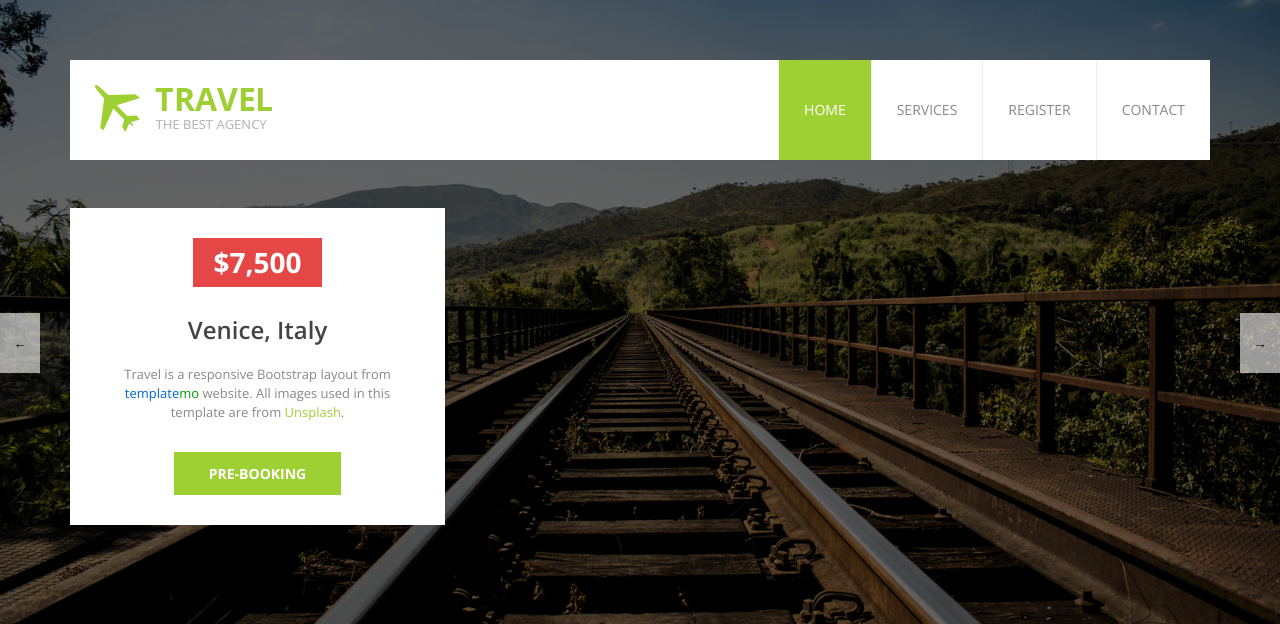
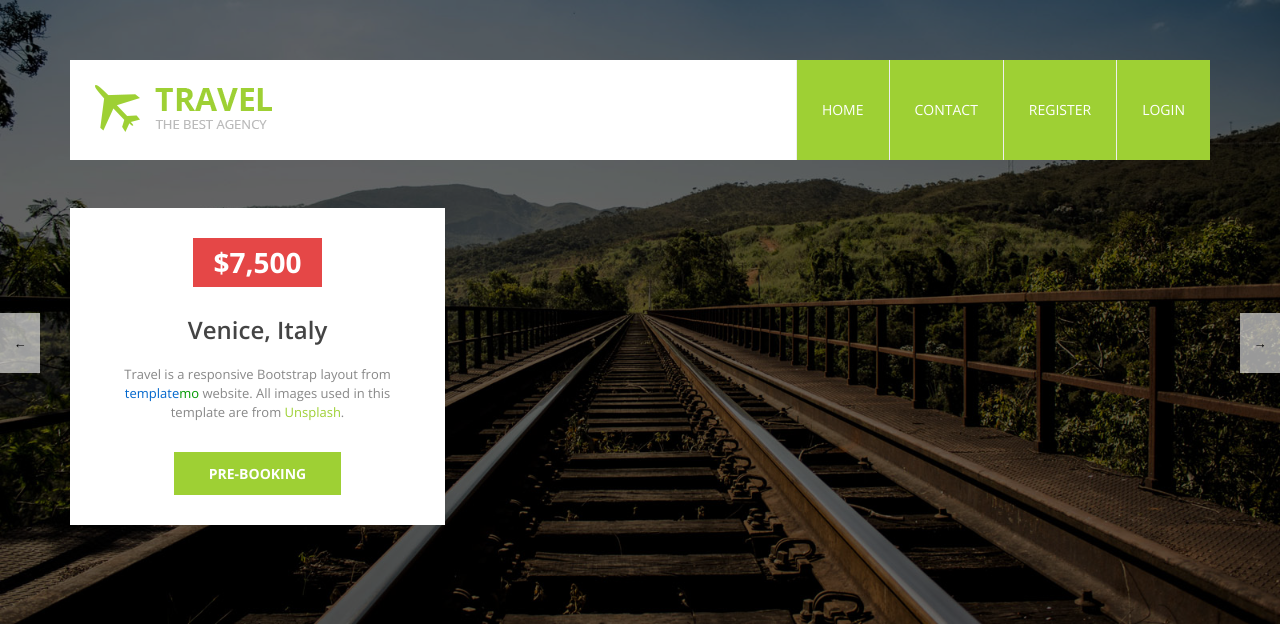
Before and after one commit to Tharun246/repo1, a Django app: page / in a window 1280 px wide. Shown: the top 624 px of the page. Run offline with Django 4.2, Linux system fonts and the light colour scheme; data that the repository does not hold is empty; some libraries are stand-ins or nearby versions.

Commit message:
gangarpanam

```diff
--- a/proj/accounts/urls.py
+++ b/proj/accounts/urls.py
@@ -4,4 +4,6 @@ from . import views
 urlpatterns=[
 
     path('register',views.reg,name="name"),
+    path('login',views.log,name="login"),
+    path('logout',views.logg,name="logout"),
 ]
--- a/proj/templates/index.html
+++ b/proj/templates/index.html
@@ -21,6 +21,14 @@
         <link rel="stylesheet" href="{% static 'css/templatemo_style.css' %}">
 
         <script src="{% static 'js/vendor/modernizr-2.6.1-respond-1.1.0.min.js' %}"></script>
+        <style>
+            .middle {
+                display: flex;
+                justify-content: center;
+                align-items: center;
+            }
+        </style>
+
     </head>
     <body>
         <!--[if lt IE 7]>
@@ -41,10 +49,17 @@
                         <div class="col-md-8 col-sm-6 col-xs-2">
                             <div class="main-menu">
                                 <ul class="visible-lg visible-md">
+                                    {% if user.is_authenticated %}
+                                    <li class="middle"><a href="#">Welcome, {{ user.username }}</a></li>
                                     <li class="active"><a href="/">Home</a></li>
-                                    <li><a href="" target="_self">Services</a></li>
-                                    <li><a href="accounts/register">Register</a></li>
                                     <li><a href="" target="_self">Contact</a></li>
+                                    <li class="active"><a href="accounts/logout">logout</a></li>
+                                    {% else %}
+                                    <li class="active"><a href="/">Home</a></li>
+                                    <li class="active"><a href="" target="_self">Contact</a></li>
+                                    <li class="active"><a href="accounts/register">Register</a></li>
+                                    <li class="active"><a href="accounts/login" >Login</a></li>
+                                    {% endif %}
                                 </ul>
                                 <a href="#" class="toggle-menu visible-sm visible-xs">
                                     <i class="fa fa-bars"></i>
@@ -58,9 +73,9 @@
                         <div class="menu-responsive">
                             <ul>
                                 <li class="active"><a href="/">Home</a></li>
-                                <li><a href="" target="_self">Services</a></li>
+                                <li><a href="" target="_self">Contact</a></li>
                                 <li><a href="accounts/register">Register</a></li>
-                                <li><a href="" target="_self">Contact</a></li>
+                                <li><a href="accounts/login" target="_self">Login</a></li>
                             </ul>
                         </div> <!-- /.menu-responsive -->
                     </div> <!-- /.col-md-12 -->
```
Also changed, not shown: proj/accounts/views.py (+21 -1 lines), proj/templates/login.html (added, +24 -0 lines).
